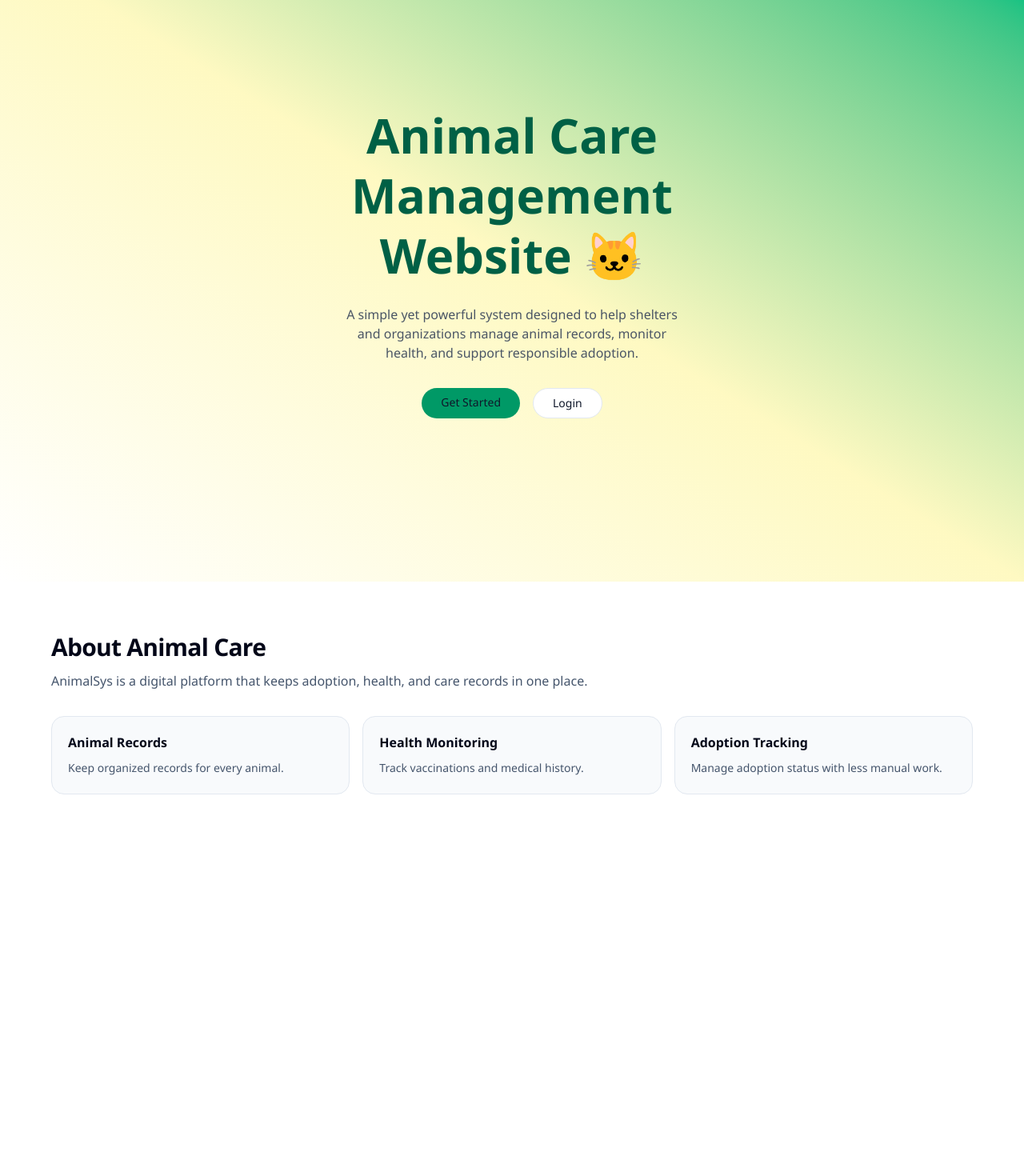
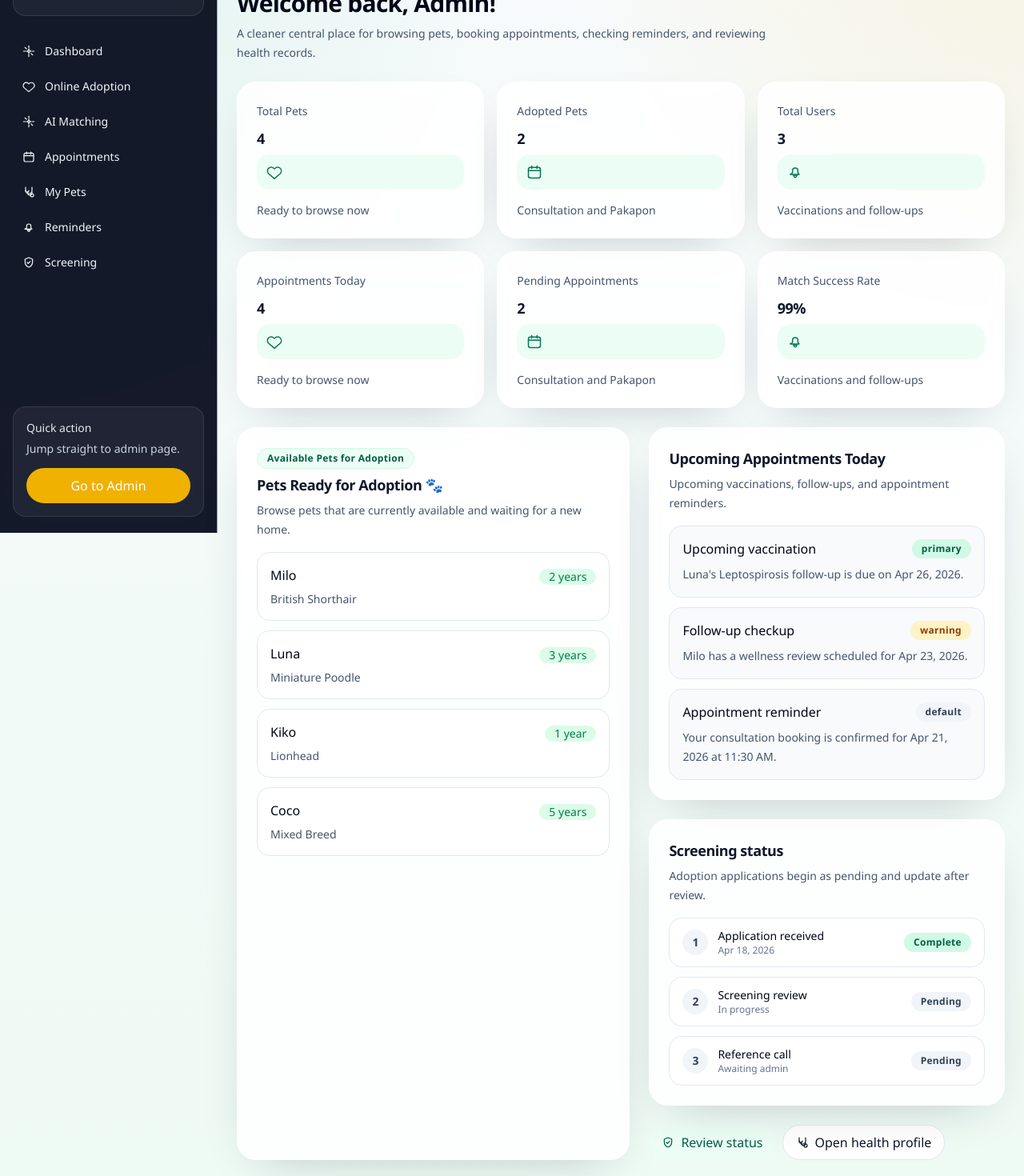
Before and after one commit to LuckyEstradaDev/Animal-Care-Management-System, a React app in the folder frontend/: page /admin in a window 1280 px wide. Before the commit this address led to /website. Shown: the part 134-1604 px from the top of the page at 80% size. Before the commit the page ends 1191 px from the top, so only its background shows below. Built offline with nearby package versions, Linux system fonts and the light colour scheme; the HTML template or start-up script is replaced by a standard one.

Commit message:
admin ui

```diff
--- a/frontend/src/App.jsx
+++ b/frontend/src/App.jsx
@@ -11,6 +11,7 @@ import AuthPage from "./pages/AuthPage";
 import Website from "./pages/Website_Page";
 import HomePage from "./pages/Home_Page";
 import AboutPage from "./pages/About_Page";
+import AdminPage from "./pages/AdminPage";
 
 function App() {
   return (
@@ -30,6 +31,7 @@ function App() {
           <Route path="notifications" element={<NotificationsPage />} />
           <Route path="adoption-status" element={<ScreeningPage />} />
           <Route path="*" element={<Navigate to="/website" replace />} />
+          <Route path="admin" element={<AdminPage />} />
         </Route>
       </Routes>
     </BrowserRouter>
--- a/frontend/src/components/layout/AppLayout.jsx
+++ b/frontend/src/components/layout/AppLayout.jsx
@@ -68,10 +68,10 @@ export default function AppLayout() {
           <div className="mt-auto rounded-2xl border border-white/10 bg-white/5 p-4">
             <p className="text-sm font-medium text-slate-200">Quick action</p>
             <p className="mt-1 text-sm leading-6 text-slate-300">
-              Jump straight to the adoption flow.
+              Jump straight to admin page.
             </p>
-            <Button className="mt-3 w-full bg-white text-slate-950 hover:bg-slate-100" onClick={() => navigate("/adoption")}>
-              Start Adoption
+            <Button className="mt-3 w-full bg-yellow-500 text-slate-950 hover:bg-yellow-600" onClick={() => navigate("/admin")}>
+              Go to Admin
             </Button>
           </div>
         </aside>
--- /dev/null
+++ b/frontend/src/pages/AdminPage.jsx
@@ -0,0 +1,182 @@
+import { Link } from "react-router-dom";
+import { Badge } from "../components/ui/badge";
+import { Button } from "../components/ui/button";
+import { Card, CardContent, CardDescription, CardHeader, CardTitle } from "../components/ui/card";
+import { PageHeader } from "../components/page-header";
+import { availablePets, reminderItems, screeningSteps, services } from "../data/mockData";
+import { BellIcon, CalendarIcon, HeartIcon, ShieldIcon, SparklesIcon, StethoscopeIcon } from "../components/icons";
+
+const stats = [
+  { label: "Total Pets", value: availablePets.length, note: "Ready to browse now", icon: HeartIcon },
+  { label: "Adopted Pets", value: services.length, note: "Consultation and Pakapon", icon: CalendarIcon },
+  { label: "Total Users", value: reminderItems.length, note: "Vaccinations and follow-ups", icon: BellIcon },
+  { label: "Appointments Today", value: availablePets.length, note: "Ready to browse now", icon: HeartIcon },
+  { label: "Pending Appointments", value: services.length, note: "Consultation and Pakapon", icon: CalendarIcon },
+  { label: "Match Success Rate", value: "99%", note: "Vaccinations and follow-ups", icon: BellIcon },
+];
+
+const shortcuts = [
+  {
+    title: "Online adoption",
+    text: "Browse pets and submit an application.",
+    to: "/adoption",
+  },
+  {
+    title: "AI matching",
+    text: "Answer a short questionnaire for recommendations.",
+    to: "/matching",
+  },
+  {
+    title: "Appointments",
+    text: "Pick a service and reserve a time.",
+    to: "/appointments",
+  },
+  {
+    title: "My pets",
+    text: "Open health records and treatment notes.",
+    to: "/my-pets",
+  },
+];
+
+export default function AdminPage() {
+  return (
+    <div className="space-y-6">
+      <PageHeader
+        eyebrow="Admin-side portal"
+        title="Welcome back, Admin!"
+        description="A cleaner central place for browsing pets, booking appointments, checking reminders, and reviewing health records."
+
+      />
+
+      <div className="grid gap-4 md:grid-cols-3">
+        {stats.map((stat) => (
+          <Card key={stat.label} className="overflow-hidden">
+            <CardHeader className="flex-row items-start justify-between space-y-0">
+              <div>
+                <CardDescription>{stat.label}</CardDescription>
+                <CardTitle className="mt-2 text-3xl">{stat.value}</CardTitle>
+              </div>
+              <div className="rounded-2xl bg-emerald-50 p-3 text-emerald-700">
+                <stat.icon className="h-5 w-5" />
+              </div>
+            </CardHeader>
+            <CardContent>
+              <p className="text-sm text-slate-600">{stat.note}</p>
+            </CardContent>
+          </Card>
+        ))}
+      </div>
+
+      <div className="grid gap-6 lg:grid-cols-[1.05fr_0.95fr]">
+        <Card>
+            <CardHeader>
+                <Badge variant="soft" className="w-fit">
+                Available Pets for Adoption
+                </Badge>
+                <CardTitle className="text-2xl">Pets Ready for Adoption 🐾</CardTitle>
+                <CardDescription className="max-w-2xl">
+                Browse pets that are currently available and waiting for a new home.
+                </CardDescription>
+            </CardHeader>
+
+            <CardContent className="grid gap-3 sm:grid-cols-1">
+                {availablePets.length === 0 ? (
+                <p className="text-slate-500">No pets available right now.</p>
+                ) : (
+                availablePets.map((pet) => (
+                    <div
+                    key={pet._id}
+                    className="rounded-2xl border justify-between items-start flex border-slate-200 bg-white p-4 transition hover:border-emerald-200 hover:bg-emerald-50/40"
+                    >
+                        <div className="flex flex-col gap-2">
+                            <p className="font-medium text-slate-950">
+                                {pet.name}
+                            </p>
+
+                            <p className="text-sm text-slate-600">
+                                 {pet.breed}
+                            </p>
+                        </div>
+
+                        <div>
+                            <div className="mt-1 text-sm text-emerald-700 bg-green-100 rounded-full px-3">
+                                {pet.age}
+                            </div>
+                        </div>
+
+                    </div>
+                ))
+                )}
+            </CardContent>
+        </Card>
+
+        <div className="space-y-6">
+          <Card>
+            <CardHeader>
+              <CardTitle>Upcoming Appointments Today</CardTitle>
+              <CardDescription>Upcoming vaccinations, follow-ups, and appointment reminders.</CardDescription>
+            </CardHeader>
+            <CardContent className="space-y-3">
+              {reminderItems.map((item) => (
+                <div key={item.title} className="rounded-2xl border border-slate-200 bg-slate-50 p-4">
+                  <div className="flex items-center justify-between gap-3">
+                    <p className="font-medium text-slate-950">{item.title}</p>
+                    <Badge
+                      variant={
+                        item.tone === "primary"
+                          ? "primary"
+                          : item.tone === "warning"
+                            ? "warning"
+                            : "default"
+                      }
+                    >
+                      {item.tone}
+                    </Badge>
+                  </div>
+                  <p className="mt-2 text-sm leading-6 text-slate-600">{item.detail}</p>
+                </div>
+              ))}
+            </CardContent>
+          </Card>
+
+          <Card>
+            <CardHeader>
+              <CardTitle>Screening status</CardTitle>
+              <CardDescription>Adoption applications begin as pending and update after review.</CardDescription>
+            </CardHeader>
+            <CardContent className="space-y-3">
+              {screeningSteps.slice(0, 3).map((step, index) => (
+                <div
+                  key={step.label}
+                  className="flex items-center justify-between gap-3 rounded-2xl border border-slate-200 bg-white px-4 py-3"
+                >
+                  <div className="flex items-center gap-3">
+                    <div className="flex h-8 w-8 items-center justify-center rounded-full bg-slate-100 text-sm font-semibold text-slate-700">
+                      {index + 1}
+                    </div>
+                    <div>
+                      <p className="text-sm font-medium text-slate-950">{step.label}</p>
+                      <p className="text-xs text-slate-500">{step.date}</p>
+                    </div>
+                  </div>
+                  <Badge variant={step.status === "Complete" ? "primary" : "default"}>{step.status}</Badge>
+                </div>
+              ))}
+            </CardContent>
+          </Card>
+
+          <div className="flex flex-wrap gap-2">
+            <Button variant="soft" className="border-0">
+              <ShieldIcon className="h-4 w-4" />
+              Review status
+            </Button>
+            <Button variant="outline" className="border-slate-200 bg-white">
+              <StethoscopeIcon className="h-4 w-4" />
+              Open health profile
+            </Button>
+          </div>
+        </div>
+      </div>
+    </div>
+  );
+}
```
